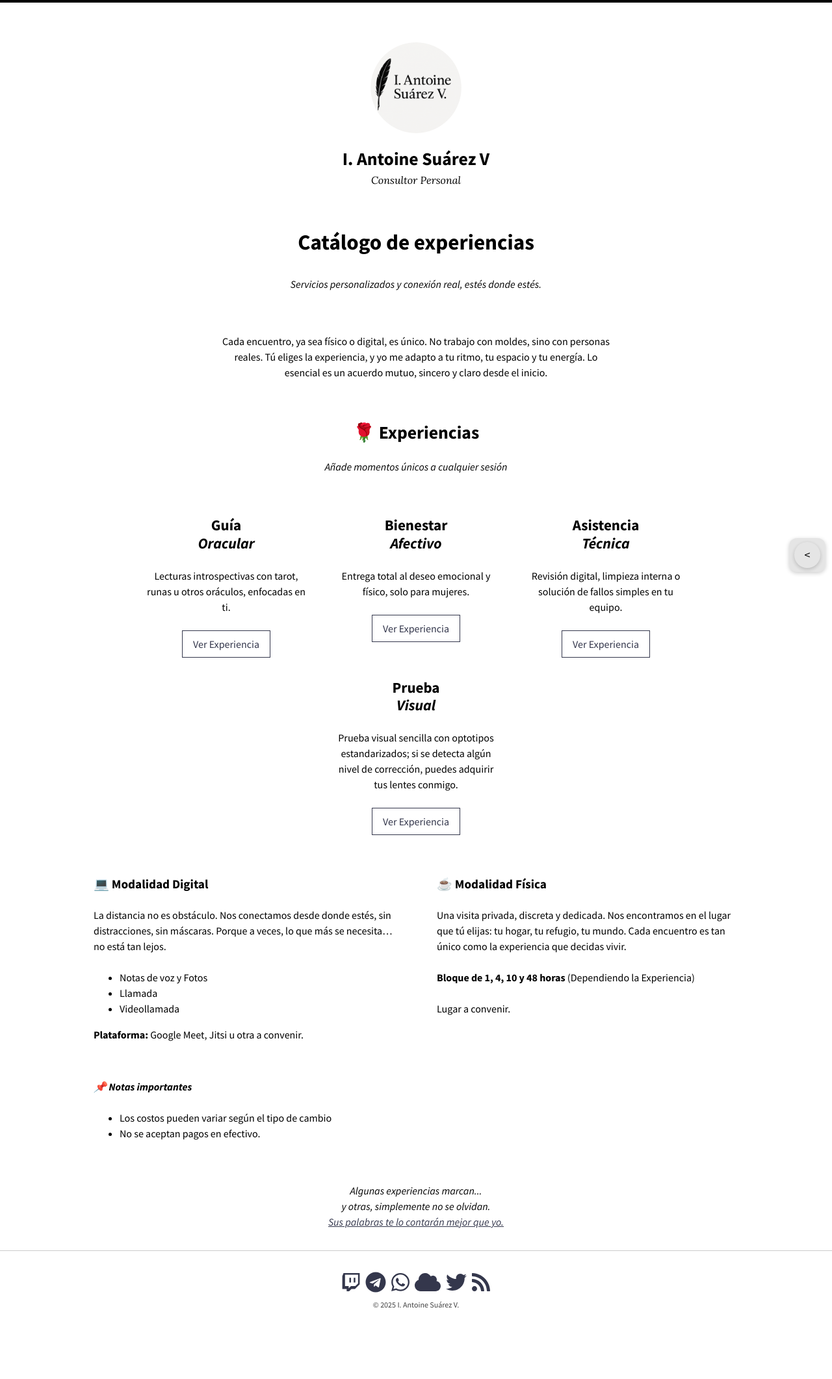
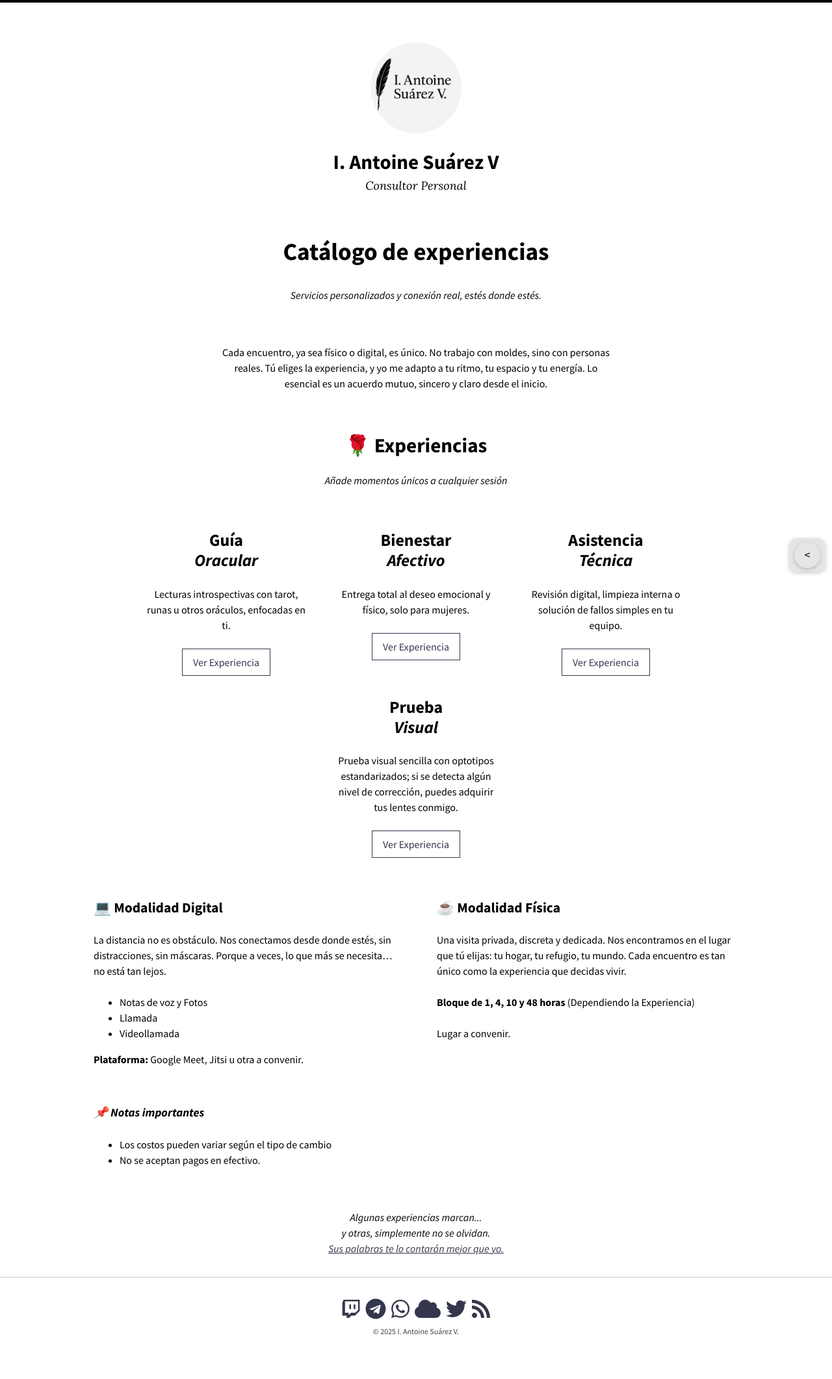
Before and after one commit to KajiiNarumi/iasuarezv, a Jekyll site: the page built from experiencias.md, in a window 1280 px wide. Shown: the whole page at 65% size. Built offline with Jekyll 4.4.1, drawn with Linux system fonts in a browser that asks for light colours; nearby versions of some CDN libraries; before the commit the page ends 2081 px from its top, so only the background shows below that.

Commit message:
Update _variables.scss

```diff
--- a/_sass/so-simple/_variables.scss
+++ b/_sass/so-simple/_variables.scss
@@ -9,11 +9,11 @@ $large: 1024px !default;
 $xlarge: 1280px !default;
 
 /* Fluid type */
-$base-font-size: 16px !default;
+$base-font-size: 18px !default;
 $min-vw: $small !default;
 $max-vw: $xlarge !default;
-$min-font-size: 16px !default;
-$max-font-size: 18px !default;
+$min-font-size: 18px !default;
+$max-font-size: 20px !default;
 
 /* Calculate Modular Scale */
 $modular-scale-1: 1.067 !default; /* small */
```
